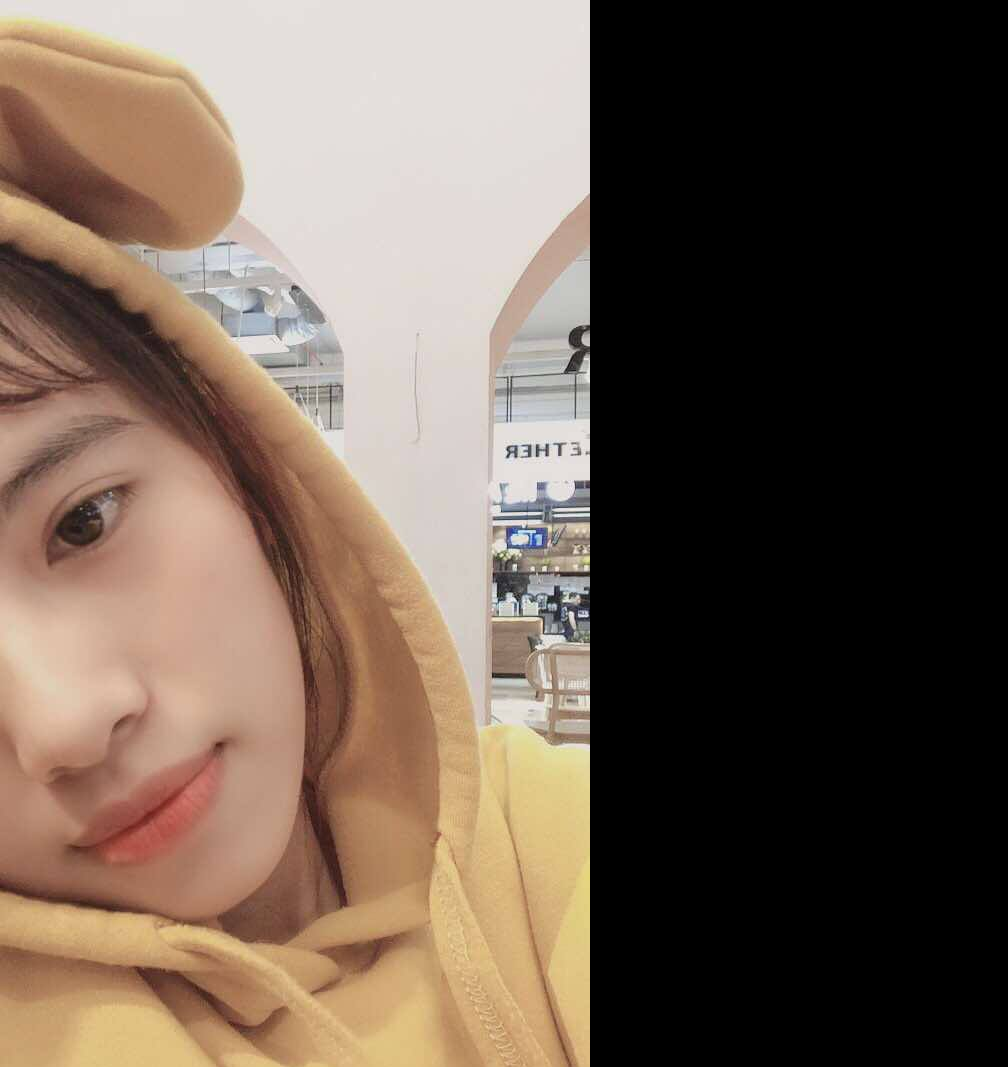
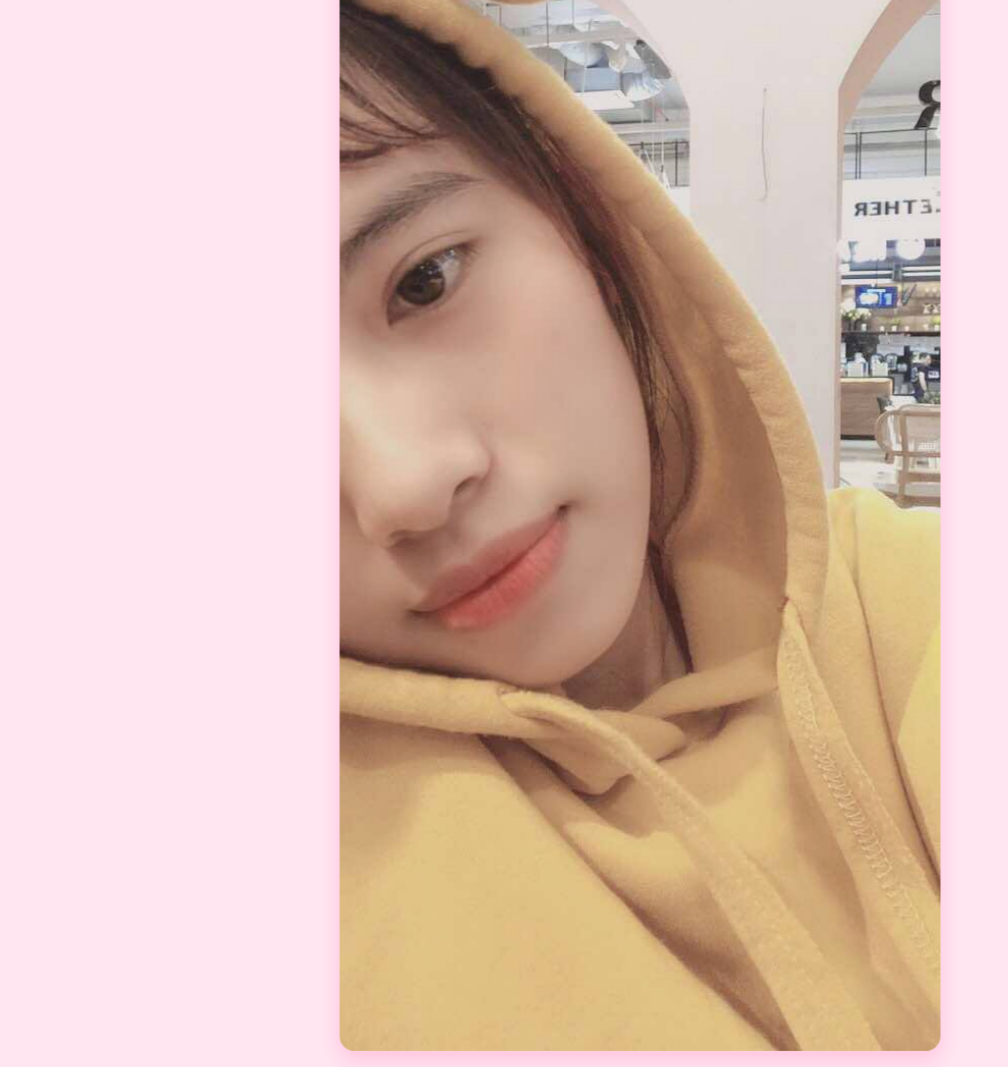
Before and after one commit to hzsunn/test, a plain HTML site: page index.html in a window 1280 px wide. Shown: the top 1067 px of the page, without its empty margins (0-1008 px from the left). Drawn offline with Linux system fonts and the light colour scheme; files whose address does not match are found by name.

Commit message:
Update style.css

```diff
--- a/style.css
+++ b/style.css
@@ -1,9 +1,87 @@
 body {
   margin: 0;
+  background-color: #ffe6f0; /* nền hồng nhạt */
+  display: flex;
+  justify-content: center;
+  align-items: center;
+  height: 100vh;
   overflow: hidden;
-  background: black;
+  position: relative;
+  font-family: 'Arial', sans-serif;
 }
-#container {
-  width: 100vw;
-  height: 100vh;
+
+.slideshow-container {
+  position: relative;
+  width: 80vw;
+  max-width: 600px;
+  height: 80vh;
+  display: flex;
+  justify-content: center;
+  align-items: center;
 }
+
+#slideshow {
+  width: 100%;
+  height: auto;
+  border-radius: 15px;
+  box-shadow: 0 8px 20px rgba(255, 105, 180, 0.3);
+  opacity: 0;
+  transform: scale(1.05);
+  transition: opacity 1s ease, transform 1s ease;
+}
+
+#slideshow.show {
+  opacity: 1;
+  transform: scale(1);
+}
+
+/* Hiệu ứng trái tim */
+#heart-container {
+  position: fixed;
+  top: 0;
+  left: 0;
+  width: 100%;
+  height: 100%;
+  pointer-events: none;
+  overflow: hidden;
+}
+
+.heart {
+  position: absolute;
+  width: 20px;
+  height: 20px;
+  background-color: pink;
+  transform: rotate(45deg);
+  animation: floatUp 4s linear infinite;
+}
+
+.heart::before,
+.heart::after {
+  content: "";
+  position: absolute;
+  width: 20px;
+  height: 20px;
+  background-color: pink;
+  border-radius: 50%;
+}
+
+.heart::before {
+  top: -10px;
+  left: 0;
+}
+
+.heart::after {
+  left: -10px;
+  top: 0;
+}
+
+@keyframes floatUp {
+  0% {
+    transform: translateY(0) scale(1);
+    opacity: 1;
+  }
+  100% {
+    transform: translateY(-100vh) scale(1.5);
+    opacity: 0;
+  }
+}
```
